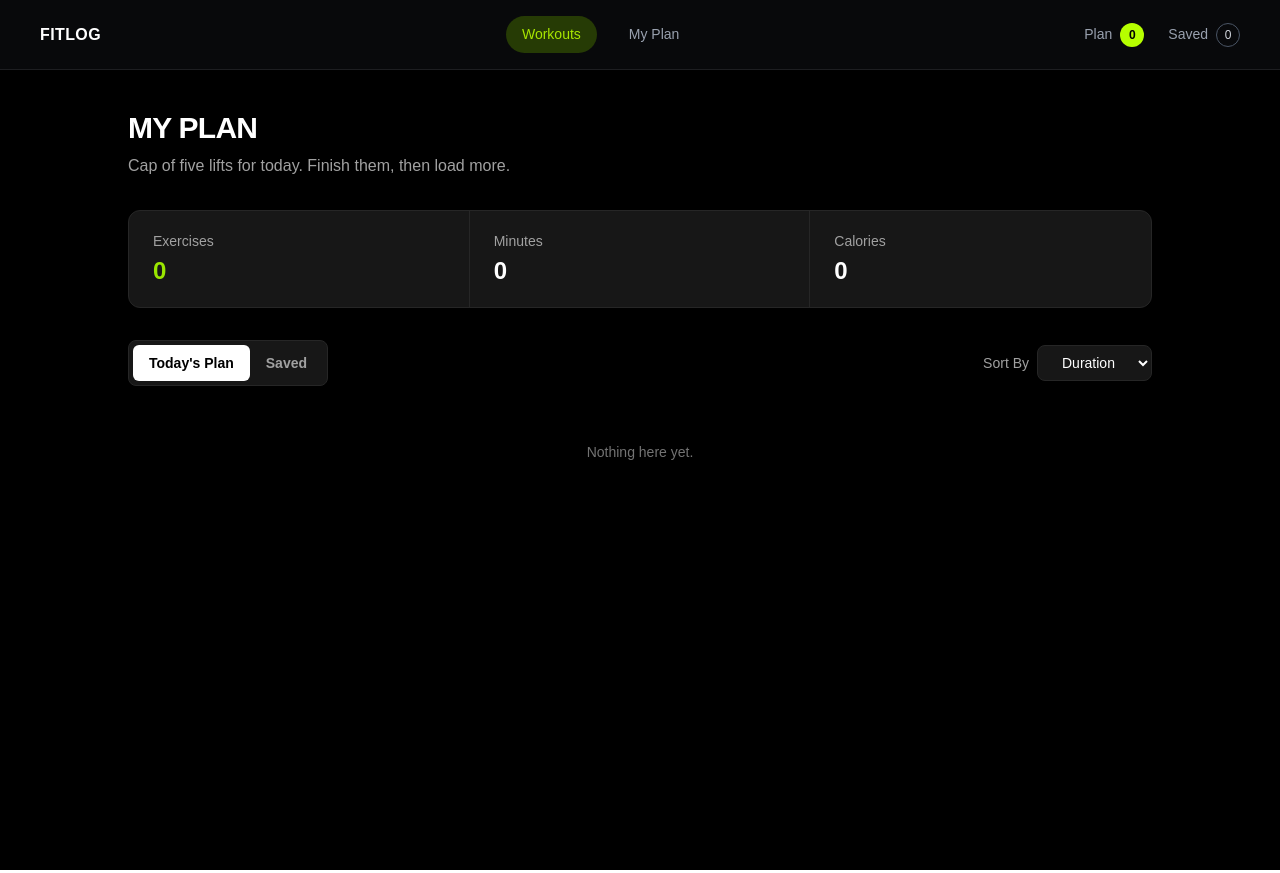
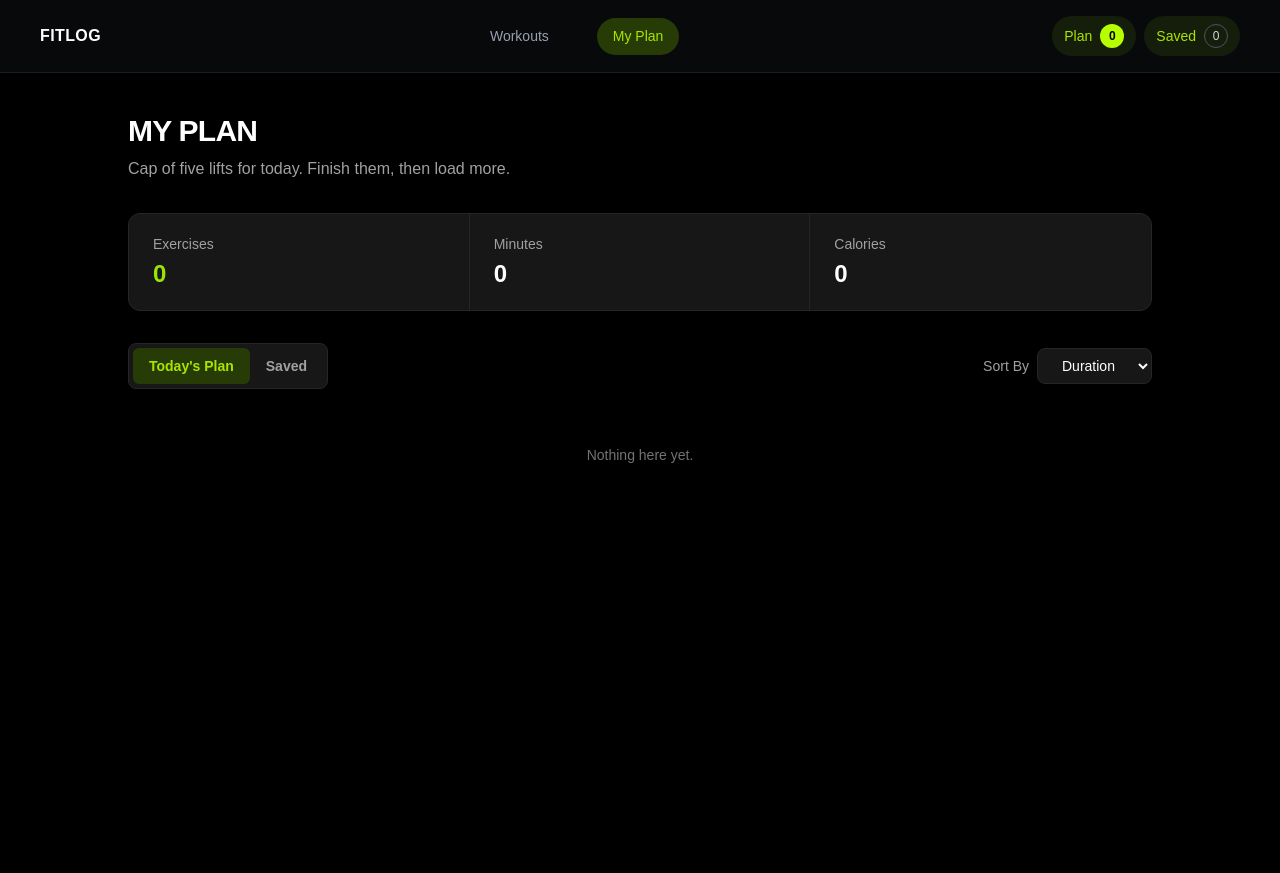
Before and after one commit to md-ashraful-islam-ullas/FitLog-PH-B14-A6, a Next.js app: page /my-plan in a window 1280 px wide. Built offline with nearby package versions, Linux system fonts and the light colour scheme.

Commit message:
feat: fix multiple time adding issue.

```diff
--- a/package.json
+++ b/package.json
@@ -11,7 +11,8 @@
   "dependencies": {
     "next": "16.3.6",
     "react": "19.2.8",
-    "react-dom": "19.2.8"
+    "react-dom": "19.2.8",
+    "react-toastify": "^11.1.0"
   },
   "devDependencies": {
     "@tailwindcss/postcss": "^4",
--- a/src/app/components/exercisesDetails/AddtoPlanButton.jsx
+++ b/src/app/components/exercisesDetails/AddtoPlanButton.jsx
@@ -1,16 +1,43 @@
-'use client'
+"use client";
 import { ExerciseContext } from "@/context/ExerciseContext";
 import React, { useContext } from "react";
+import { Slide, toast } from "react-toastify";
 
 const AddtoPlanButton = ({ exercise }) => {
   const { plan, setPlan } = useContext(ExerciseContext);
   const handlePlan = () => {
-    setPlan([...plan, exercise])
-  }
+    const alreadyAdded = plan.some((item) => item.id === exercise.id);
+    if (alreadyAdded) {
+      toast.warn(`${exercise.name} already added!`, {
+        position: "top-right",
+        autoClose: 5000,
+        hideProgressBar: false,
+        closeOnClick: false,
+        pauseOnHover: true,
+        draggable: true,
+        progress: undefined,
+        theme: "dark",
+        transition: Slide,
+      });
+      return;
+    }
+    setPlan([...plan, exercise]);
+    toast.success(`${exercise.name} Added to your plan.`, {
+      position: "top-right",
+      autoClose: 5000,
+      hideProgressBar: false,
+      closeOnClick: false,
+      pauseOnHover: true,
+      draggable: true,
+      progress: undefined,
+      theme: "dark",
+      transition: Slide,
+    });
+  };
 
   return (
     <button
-      className="bg-lime-400 text-black font-semibold text-sm px-5 py-3 rounded-lg"
+      className="bg-lime-400 text-black font-semibold text-sm px-5 py-3 rounded-lg cursor-pointer"
       onClick={() => handlePlan()}
     >
       Add to today&apos;s plan
--- a/src/app/components/exercisesDetails/SavedforLaterButton.jsx
+++ b/src/app/components/exercisesDetails/SavedforLaterButton.jsx
@@ -1,15 +1,42 @@
-'use client'
+"use client";
 import { ExerciseContext } from "@/context/ExerciseContext";
 import React, { useContext } from "react";
+import { Slide, toast } from "react-toastify";
 
 const SavedforLaterButton = ({ exercise }) => {
   const { save, setSave } = useContext(ExerciseContext);
   const handleSaved = () => {
+    const alreadyAdded = save.some((item) => item.id === exercise.id);
+    if (alreadyAdded) {
+      toast.warn(`${exercise.name} already added!`, {
+        position: "top-right",
+        autoClose: 5000,
+        hideProgressBar: false,
+        closeOnClick: false,
+        pauseOnHover: true,
+        draggable: true,
+        progress: undefined,
+        theme: "dark",
+        transition: Slide,
+      });
+      return;
+    }
     setSave([...save, exercise]);
+    toast.success(`${exercise.name} Added to your plan.`, {
+      position: "top-right",
+      autoClose: 5000,
+      hideProgressBar: false,
+      closeOnClick: false,
+      pauseOnHover: true,
+      draggable: true,
+      progress: undefined,
+      theme: "dark",
+      transition: Slide,
+    });
   };
   return (
     <button
-      className="border border-neutral-700 text-white font-semibold text-sm px-5 py-3 rounded-lg"
+      className="border border-neutral-700 text-white font-semibold text-sm px-5 py-3 rounded-lg cursor-pointer"
       onClick={() => handleSaved()}
     >
       Save for later
--- a/src/app/components/shared/Navbar.jsx
+++ b/src/app/components/shared/Navbar.jsx
@@ -1,6 +1,14 @@
+"use client";
+
 import Link from "next/link";
+import { usePathname } from "next/navigation";
 
 const Navbar = () => {
+  const pathname = usePathname();
+
+  const isWorkouts = pathname === "/";
+  const isMyPlan = pathname === "/my-plan";
+
   return (
     <nav className="w-full bg-[#08090b] border-b border-[#1d1e21] px-10 py-4">
       <div className="max-w-300 mx-auto flex items-center justify-between">
@@ -15,44 +23,68 @@ const Navbar = () => {
 
         {/* Middle */}
         <div className="flex items-center gap-8 text-[14px]">
+
+          {/* Workouts */}
           <Link
             href="/"
-            className="bg-[#263b05] text-[#a8e600] px-4 py-2 rounded-full"
+            className={`px-4 py-2 rounded-full transition ${
+              isWorkouts
+                ? "bg-[#263b05] text-[#a8e600]"
+                : "text-gray-400 hover:text-white"
+            }`}
           >
             Workouts
           </Link>
 
+          {/* My Plan */}
           <Link
             href="/my-plan"
-            className="text-gray-400 hover:text-white transition"
+            className={`px-4 py-2 rounded-full transition ${
+              isMyPlan
+                ? "bg-[#263b05] text-[#a8e600]"
+                : "text-gray-400 hover:text-white"
+            }`}
           >
             My Plan
           </Link>
         </div>
 
         {/* Right */}
-        <div className="flex items-center gap-6 text-[14px]">
+        <div className="flex items-center gap-2 text-[14px]">
+
+          {/* Plan */}
           <Link
             href="/my-plan"
-            className="flex items-center gap-2 text-gray-400 hover:text-white transition"
+            className={`flex items-center gap-2 px-3 py-2 rounded-full transition ${
+              isMyPlan
+                ? "bg-[#151d0b] text-[#a8e600]"
+                : "text-gray-400 hover:text-white"
+            }`}
           >
             Plan
+
             <span className="w-6 h-6 rounded-full bg-[#b6ff00] text-black flex items-center justify-center text-[12px] font-bold">
               0
             </span>
           </Link>
 
+          {/* Saved */}
           <Link
             href="/my-plan"
-            className="flex items-center gap-2 text-gray-400 hover:text-white transition"
+            className={`flex items-center gap-2 px-3 py-2 rounded-full transition ${
+              isMyPlan
+                ? "bg-[#151d0b] text-[#a8e600]"
+                : "text-gray-400 hover:text-white"
+            }`}
           >
             Saved
+
             <span className="w-6 h-6 rounded-full border border-gray-600 text-gray-300 flex items-center justify-center text-[12px]">
               0
             </span>
           </Link>
+
         </div>
-
       </div>
     </nav>
   );
--- a/src/app/layout.js
+++ b/src/app/layout.js
@@ -2,6 +2,7 @@ import { Geist, Geist_Mono } from "next/font/google";
 import "./globals.css";
 import Navbar from "./components/shared/Navbar";
 import ExerciseProvider from "@/context/ExerciseContext";
+import { ToastContainer } from "react-toastify";
 
 const geistSans = Geist({
   variable: "--font-geist-sans",
@@ -28,6 +29,7 @@ export default function RootLayout({ children }) {
         <ExerciseProvider>
           <Navbar />
           {children}
+          <ToastContainer />
         </ExerciseProvider>
       </body>
     </html>
--- a/src/app/my-plan/page.jsx
+++ b/src/app/my-plan/page.jsx
@@ -1,4 +1,4 @@
-'use client';
+"use client";
 import { ExerciseContext } from "@/context/ExerciseContext";
 import Image from "next/image";
 import Link from "next/link";
@@ -19,7 +19,10 @@ const ListedExercise = () => {
   });
 
   const totalMinutes = activeList.reduce((sum, ex) => sum + ex.duration, 0);
-  const totalCalories = activeList.reduce((sum, ex) => sum + ex.caloriesBurned, 0);
+  const totalCalories = activeList.reduce(
+    (sum, ex) => sum + ex.caloriesBurned,
+    0,
+  );
 
   return (
     <div className="bg-black min-h-screen px-6 py-10">
@@ -34,7 +37,9 @@ const ListedExercise = () => {
         <div className="bg-neutral-900 border border-neutral-800 rounded-xl grid grid-cols-3 divide-x divide-neutral-800 mb-8">
           <div className="px-6 py-5">
             <p className="text-neutral-400 text-sm mb-1">Exercises</p>
-            <p className="text-lime-400 font-extrabold text-2xl">{activeList.length}</p>
+            <p className="text-lime-400 font-extrabold text-2xl">
+              {activeList.length}
+            </p>
           </div>
           <div className="px-6 py-5">
             <p className="text-neutral-400 text-sm mb-1">Minutes</p>
@@ -42,7 +47,9 @@ const ListedExercise = () => {
           </div>
           <div className="px-6 py-5">
             <p className="text-neutral-400 text-sm mb-1">Calories</p>
-            <p className="text-white font-extrabold text-2xl">{totalCalories}</p>
+            <p className="text-white font-extrabold text-2xl">
+              {totalCalories}
+            </p>
           </div>
         </div>
 
@@ -52,7 +59,7 @@ const ListedExercise = () => {
               onClick={() => setActiveTab("plan")}
               className={`px-4 py-2 rounded-md text-sm font-semibold transition-colors ${
                 activeTab === "plan"
-                  ? "bg-white text-black"
+                  ? " bg-[#263b05] text-[#a8e600]"
                   : "text-neutral-400 hover:text-white"
               }`}
             >
@@ -62,7 +69,7 @@ const ListedExercise = () => {
               onClick={() => setActiveTab("saved")}
               className={`px-4 py-2 rounded-md text-sm font-semibold transition-colors ${
                 activeTab === "saved"
-                  ? "bg-white text-black"
+                  ? "bg-[#263b05] text-[#a8e600]"
                   : "text-neutral-400 hover:text-white"
               }`}
             >
@@ -119,6 +126,7 @@ const ListedExercise = () => {
                 </div>
               </div>
 
+              {activeTab === "plan" ? (
                 <div className="flex items-center gap-3">
                   <Link
                     href={`/${exercise.id}`}
@@ -136,6 +144,16 @@ const ListedExercise = () => {
                     Mark as Done
                   </button>
                 </div>
+              ) : (
+                <div>
+                  <Link
+                    href={`/${exercise.id}`}
+                    className="border border-neutral-700 text-white font-semibold text-sm px-4 py-2 rounded-lg"
+                  >
+                    View Details
+                  </Link>
+                </div>
+              )}
             </div>
           ))}
         </div>
```
Also changed, not shown: 1 other file (tests, documents, lock files or other folders). Lines whose indentation alone changed are shown as unchanged.
